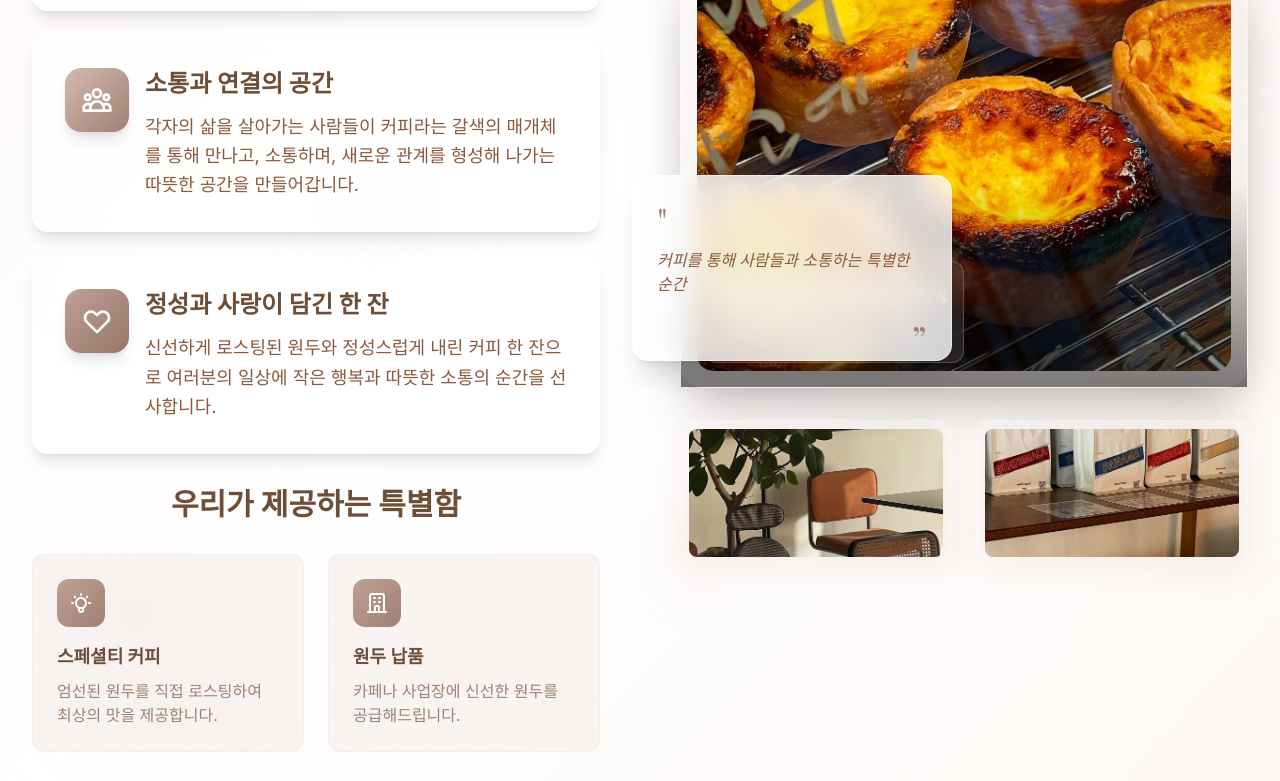
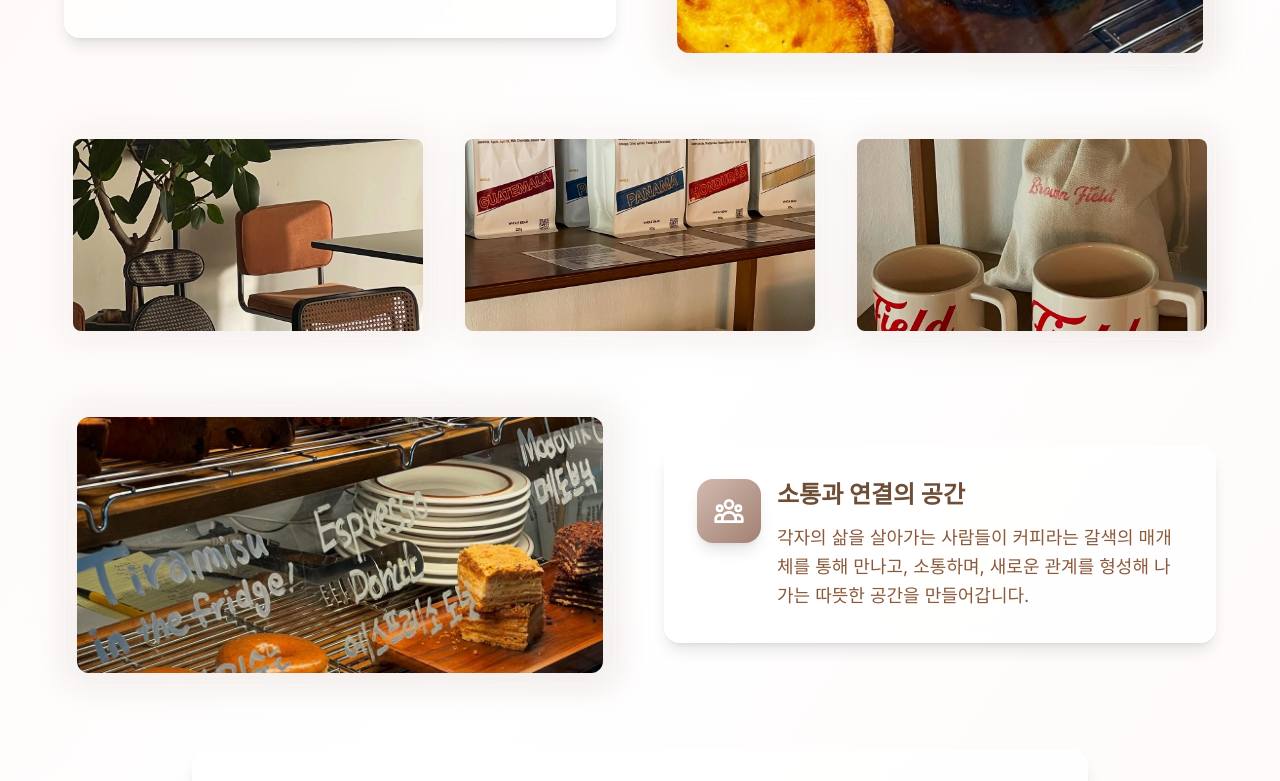
Before and after one commit to jinwooleegit/brownfield, a React (Create React App) app: page / in a window 1280 px wide. Shown: the part 1800-2581 px from the top of the page. Built offline with nearby package versions, Linux system fonts and the light colour scheme.

Commit message:
Remove floating quote and redesign About section with integrated photo layout

```diff
--- a/src/components/About.js
+++ b/src/components/About.js
@@ -33,11 +33,10 @@ const About = () => {
             </div>
           </div>
 
-          <div className="grid lg:grid-cols-2 gap-20 items-center">
-            {/* Enhanced Text Content */}
-            <div className="space-y-8">
-              {/* Story Cards */}
-              <div className="space-y-6">
+          {/* Main Content with Integrated Images */}
+          <div className="max-w-6xl mx-auto">
+            {/* First Story Card with Side Image */}
+            <div className="grid lg:grid-cols-2 gap-12 items-center mb-16">
               <div className="group bg-white/70 backdrop-blur-sm rounded-2xl p-8 shadow-lg border border-white/50 hover:shadow-2xl hover:scale-105 transition-all duration-500">
                 <div className="flex items-start space-x-4">
                   <div className="flex-shrink-0 w-16 h-16 bg-gradient-to-br from-coffee-400 to-coffee-600 rounded-2xl flex items-center justify-center shadow-lg group-hover:scale-110 transition-transform duration-300">
@@ -56,7 +55,80 @@ const About = () => {
                 </div>
               </div>
 
-                <div className="group bg-white/70 backdrop-blur-sm rounded-2xl p-8 shadow-lg border border-white/50 hover:shadow-2xl hover:scale-105 transition-all duration-500">
+              {/* Side Image */}
+              <div className="relative group">
+                <div className="absolute inset-0 bg-gradient-to-br from-coffee-400/20 to-coffee-600/20 rounded-2xl blur-lg group-hover:blur-xl transition-all duration-300"></div>
+                <div className="relative bg-white/20 backdrop-blur-sm rounded-2xl p-3 border border-white/30">
+                  <div className="rounded-xl overflow-hidden">
+                    <img
+                      src="/images/SnapInsta.to_497679542_18052712129348183_413711426659425542_n.jpg"
+                      alt="Brownfield Roasters Coffee"
+                      className="w-full h-64 object-cover group-hover:scale-105 transition-transform duration-500"
+                    />
+                  </div>
+                </div>
+              </div>
+            </div>
+
+            {/* Image Gallery Row */}
+            <div className="grid md:grid-cols-3 gap-6 mb-16">
+              <div className="group relative">
+                <div className="absolute inset-0 bg-gradient-to-br from-coffee-300/20 to-coffee-500/20 rounded-xl blur-lg group-hover:blur-xl transition-all duration-300"></div>
+                <div className="relative bg-white/20 backdrop-blur-sm rounded-xl p-2 border border-white/30">
+                  <div className="rounded-lg overflow-hidden">
+                    <img
+                      src="/images/SnapInsta.to_504064724_18054766886348183_2054420973040220017_n.jpg"
+                      alt="Coffee Beans"
+                      className="w-full h-48 object-cover group-hover:scale-110 transition-transform duration-500"
+                    />
+                  </div>
+                </div>
+              </div>
+
+              <div className="group relative">
+                <div className="absolute inset-0 bg-gradient-to-br from-brown-300/20 to-brown-500/20 rounded-xl blur-lg group-hover:blur-xl transition-all duration-300"></div>
+                <div className="relative bg-white/20 backdrop-blur-sm rounded-xl p-2 border border-white/30">
+                  <div className="rounded-lg overflow-hidden">
+                    <img
+                      src="/images/SnapInsta.to_491493590_18050212685348183_2714887865526726211_n.jpg"
+                      alt="Coffee Making"
+                      className="w-full h-48 object-cover group-hover:scale-110 transition-transform duration-500"
+                    />
+                  </div>
+                </div>
+              </div>
+
+              <div className="group relative">
+                <div className="absolute inset-0 bg-gradient-to-br from-coffee-400/20 to-coffee-600/20 rounded-xl blur-lg group-hover:blur-xl transition-all duration-300"></div>
+                <div className="relative bg-white/20 backdrop-blur-sm rounded-xl p-2 border border-white/30">
+                  <div className="rounded-lg overflow-hidden">
+                    <img
+                      src="/images/SnapInsta.to_505405965_18055363589348183_4101129269674964028_n.jpg"
+                      alt="Coffee Shop Interior"
+                      className="w-full h-48 object-cover group-hover:scale-110 transition-transform duration-500"
+                    />
+                  </div>
+                </div>
+              </div>
+            </div>
+
+            {/* Second Story Card with Opposite Layout */}
+            <div className="grid lg:grid-cols-2 gap-12 items-center mb-16">
+              {/* Image First on Desktop */}
+              <div className="relative group lg:order-1">
+                <div className="absolute inset-0 bg-gradient-to-br from-brown-400/20 to-brown-600/20 rounded-2xl blur-lg group-hover:blur-xl transition-all duration-300"></div>
+                <div className="relative bg-white/20 backdrop-blur-sm rounded-2xl p-3 border border-white/30">
+                  <div className="rounded-xl overflow-hidden">
+                    <img
+                      src="/images/SnapInsta.to_486756223_18048158288348183_299248871075608507_n.jpg"
+                      alt="Coffee Shop Atmosphere"
+                      className="w-full h-64 object-cover group-hover:scale-105 transition-transform duration-500"
+                    />
+                  </div>
+                </div>
+              </div>
+
+              <div className="group bg-white/70 backdrop-blur-sm rounded-2xl p-8 shadow-lg border border-white/50 hover:shadow-2xl hover:scale-105 transition-all duration-500 lg:order-2">
                 <div className="flex items-start space-x-4">
                   <div className="flex-shrink-0 w-16 h-16 bg-gradient-to-br from-brown-400 to-brown-600 rounded-2xl flex items-center justify-center shadow-lg group-hover:scale-110 transition-transform duration-300">
                     <svg className="w-8 h-8 text-white" fill="none" stroke="currentColor" viewBox="0 0 24 24">
@@ -72,7 +144,10 @@ const About = () => {
                   </div>
                 </div>
               </div>
+            </div>
 
+            {/* Third Story Card Centered */}
+            <div className="max-w-4xl mx-auto mb-16">
               <div className="group bg-white/70 backdrop-blur-sm rounded-2xl p-8 shadow-lg border border-white/50 hover:shadow-2xl hover:scale-105 transition-all duration-500">
                 <div className="flex items-start space-x-4">
                   <div className="flex-shrink-0 w-16 h-16 bg-gradient-to-br from-coffee-500 to-coffee-700 rounded-2xl flex items-center justify-center shadow-lg group-hover:scale-110 transition-transform duration-300">
@@ -92,96 +167,27 @@ const About = () => {
             </div>
 
             {/* Enhanced Features Grid */}
-              <div className="mt-16">
-                <h3 className="text-3xl font-bold text-brown-800 mb-8 text-center">우리가 제공하는 특별함</h3>
-                <div className="grid sm:grid-cols-2 gap-6">
-                  <div className="group bg-gradient-to-br from-coffee-100/50 to-coffee-200/30 backdrop-blur-sm rounded-xl p-6 border border-coffee-200/30 hover:shadow-lg hover:scale-105 transition-all duration-300">
-                    <div className="w-12 h-12 bg-gradient-to-br from-coffee-500 to-coffee-600 rounded-xl flex items-center justify-center mb-4 group-hover:scale-110 transition-transform duration-300">
-                      <svg className="w-6 h-6 text-white" fill="none" stroke="currentColor" viewBox="0 0 24 24">
+            <div className="mt-20">
+              <h3 className="text-3xl font-bold text-brown-800 mb-12 text-center">우리가 제공하는 특별함</h3>
+              <div className="grid md:grid-cols-2 gap-8">
+                <div className="group bg-gradient-to-br from-coffee-100/50 to-coffee-200/30 backdrop-blur-sm rounded-xl p-8 border border-coffee-200/30 hover:shadow-lg hover:scale-105 transition-all duration-300">
+                  <div className="w-16 h-16 bg-gradient-to-br from-coffee-500 to-coffee-600 rounded-xl flex items-center justify-center mb-6 group-hover:scale-110 transition-transform duration-300">
+                    <svg className="w-8 h-8 text-white" fill="none" stroke="currentColor" viewBox="0 0 24 24">
                       <path strokeLinecap="round" strokeLinejoin="round" strokeWidth={2} d="M9.663 17h4.673M12 3v1m6.364 1.636l-.707.707M21 12h-1M4 12H3m3.343-5.657l-.707-.707m2.828 9.9a5 5 0 117.072 0l-.548.547A3.374 3.374 0 0014 18.469V19a2 2 0 11-4 0v-.531c0-.895-.356-1.754-.988-2.386l-.548-.547z" />
                     </svg>
                   </div>
-                    <h4 className="font-bold text-brown-800 mb-2 text-lg">스페셜티 커피</h4>
-                    <p className="text-brown-600">엄선된 원두를 직접 로스팅하여 최상의 맛을 제공합니다.</p>
+                  <h4 className="font-bold text-brown-800 mb-3 text-xl">스페셜티 커피</h4>
+                  <p className="text-brown-600 text-lg leading-relaxed">엄선된 원두를 직접 로스팅하여 최상의 맛을 제공합니다. 각 원두의 고유한 특성을 살려 완벽한 한 잔을 만들어냅니다.</p>
                 </div>
 
-                  <div className="group bg-gradient-to-br from-brown-100/50 to-brown-200/30 backdrop-blur-sm rounded-xl p-6 border border-brown-200/30 hover:shadow-lg hover:scale-105 transition-all duration-300">
-                    <div className="w-12 h-12 bg-gradient-to-br from-brown-500 to-brown-600 rounded-xl flex items-center justify-center mb-4 group-hover:scale-110 transition-transform duration-300">
-                      <svg className="w-6 h-6 text-white" fill="none" stroke="currentColor" viewBox="0 0 24 24">
+                <div className="group bg-gradient-to-br from-brown-100/50 to-brown-200/30 backdrop-blur-sm rounded-xl p-8 border border-brown-200/30 hover:shadow-lg hover:scale-105 transition-all duration-300">
+                  <div className="w-16 h-16 bg-gradient-to-br from-brown-500 to-brown-600 rounded-xl flex items-center justify-center mb-6 group-hover:scale-110 transition-transform duration-300">
+                    <svg className="w-8 h-8 text-white" fill="none" stroke="currentColor" viewBox="0 0 24 24">
                       <path strokeLinecap="round" strokeLinejoin="round" strokeWidth={2} d="M19 21V5a2 2 0 00-2-2H7a2 2 0 00-2 2v16m14 0h2m-2 0h-5m-9 0H3m2 0h5M9 7h1m-1 4h1m4-4h1m-1 4h1m-5 10v-5a1 1 0 011-1h2a1 1 0 011 1v5m-4 0h4" />
                     </svg>
                   </div>
-                    <h4 className="font-bold text-brown-800 mb-2 text-lg">원두 납품</h4>
-                    <p className="text-brown-600">카페나 사업장에 신선한 원두를 공급해드립니다.</p>
-                  </div>
-                </div>
-              </div>
-            </div>
-
-            {/* Enhanced Visual Content */}
-            <div className="relative">
-              {/* Main Image with Enhanced Design */}
-              <div className="relative group">
-                <div className="absolute inset-0 bg-gradient-to-br from-coffee-400/20 to-coffee-600/20 rounded-3xl blur-xl group-hover:blur-2xl transition-all duration-500"></div>
-                <div className="relative bg-white/20 backdrop-blur-sm rounded-3xl p-4 border border-white/30 shadow-2xl">
-                  <div className="rounded-2xl overflow-hidden">
-                    <img
-                      src="/images/SnapInsta.to_497679542_18052712129348183_413711426659425542_n.jpg"
-                      alt="Brownfield Roasters Coffee"
-                      className="w-full h-96 object-cover group-hover:scale-105 transition-transform duration-700"
-                    />
-                    <div className="absolute inset-0 bg-gradient-to-t from-black/50 via-transparent to-transparent"></div>
-                    <div className="absolute bottom-6 left-6 text-white">
-                      <div className="bg-white/10 backdrop-blur-sm rounded-xl p-4 border border-white/20">
-                        <h3 className="text-2xl font-serif font-bold mb-2">Brownfield Roasters</h3>
-                        <p className="text-lg opacity-90">거제도의 특별한 커피 경험</p>
-                      </div>
-                    </div>
-                  </div>
-                </div>
-              </div>
-
-              {/* Enhanced Small Gallery */}
-              <div className="grid grid-cols-2 gap-6 mt-8">
-                <div className="group relative">
-                  <div className="absolute inset-0 bg-gradient-to-br from-coffee-300/20 to-coffee-500/20 rounded-xl blur-lg group-hover:blur-xl transition-all duration-300"></div>
-                  <div className="relative bg-white/20 backdrop-blur-sm rounded-xl p-2 border border-white/30">
-                    <div className="rounded-lg overflow-hidden">
-                      <img
-                        src="/images/SnapInsta.to_504064724_18054766886348183_2054420973040220017_n.jpg"
-                        alt="Coffee Beans"
-                        className="w-full h-32 object-cover group-hover:scale-110 transition-transform duration-500"
-                      />
-                    </div>
-                  </div>
-                </div>
-
-                <div className="group relative">
-                  <div className="absolute inset-0 bg-gradient-to-br from-brown-300/20 to-brown-500/20 rounded-xl blur-lg group-hover:blur-xl transition-all duration-300"></div>
-                  <div className="relative bg-white/20 backdrop-blur-sm rounded-xl p-2 border border-white/30">
-                    <div className="rounded-lg overflow-hidden">
-                      <img
-                        src="/images/SnapInsta.to_491493590_18050212685348183_2714887865526726211_n.jpg"
-                        alt="Coffee Making"
-                        className="w-full h-32 object-cover group-hover:scale-110 transition-transform duration-500"
-                      />
-                    </div>
-                  </div>
-                </div>
-              </div>
-
-              {/* Enhanced Decorative Elements */}
-              <div className="absolute -top-8 -right-8 w-32 h-32 bg-gradient-to-br from-coffee-300/10 to-coffee-500/10 rounded-full blur-2xl animate-pulse"></div>
-              <div className="absolute -bottom-8 -left-8 w-24 h-24 bg-gradient-to-br from-brown-300/10 to-brown-500/10 rounded-full blur-xl animate-pulse"></div>
-
-              {/* Floating Quote */}
-              <div className="absolute top-1/2 -left-12 transform -translate-y-1/2 hidden lg:block">
-                <div className="bg-white/80 backdrop-blur-md rounded-2xl p-6 shadow-xl border border-white/50 max-w-xs">
-                  <div className="text-coffee-600 text-4xl font-serif mb-2">"</div>
-                  <p className="text-brown-700 font-medium italic">
-                    커피를 통해 사람들과 소통하는 특별한 순간
-                  </p>
-                  <div className="text-coffee-600 text-4xl font-serif text-right">„</div>
+                  <h4 className="font-bold text-brown-800 mb-3 text-xl">원두 납품</h4>
+                  <p className="text-brown-600 text-lg leading-relaxed">카페나 사업장에 신선한 원두를 공급해드립니다. 안정적인 품질과 맞춤형 로스팅으로 파트너의 성공을 함께합니다.</p>
                 </div>
               </div>
             </div>
```
Lines whose indentation alone changed are shown as unchanged.
